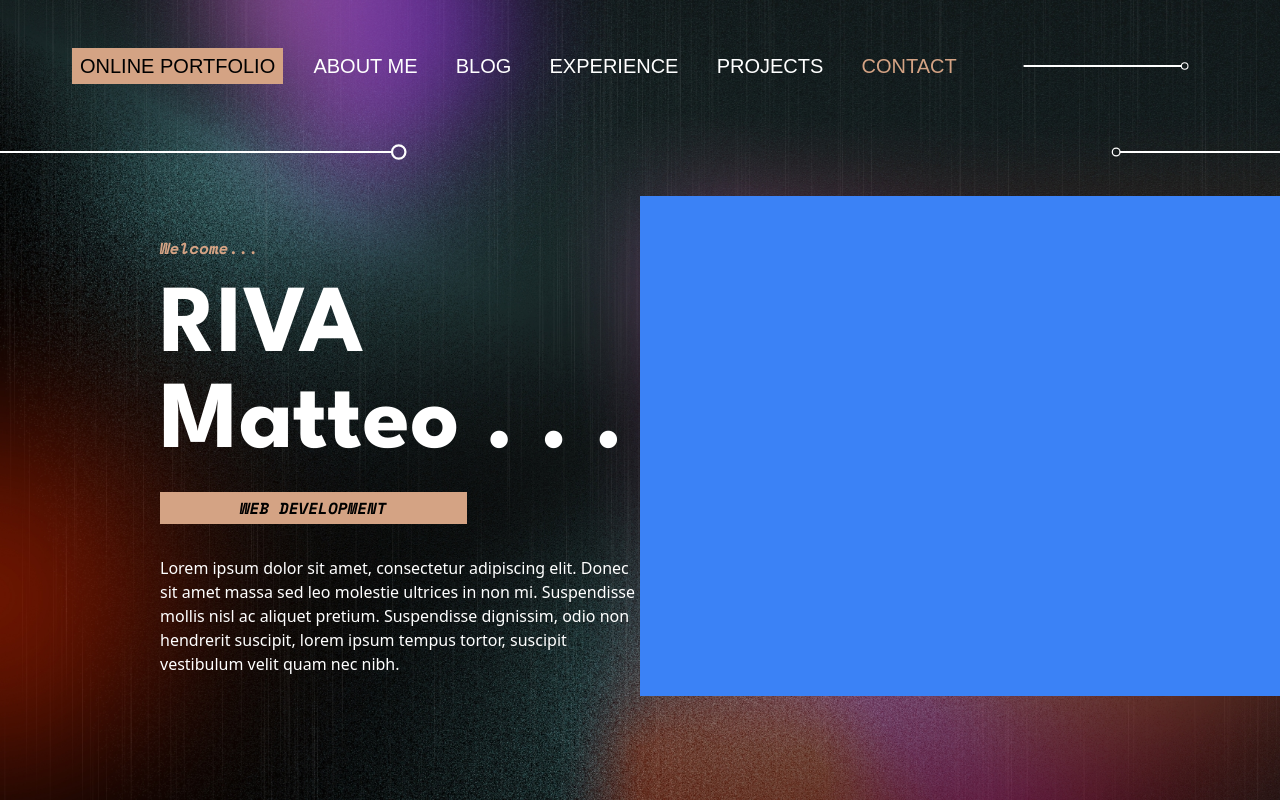
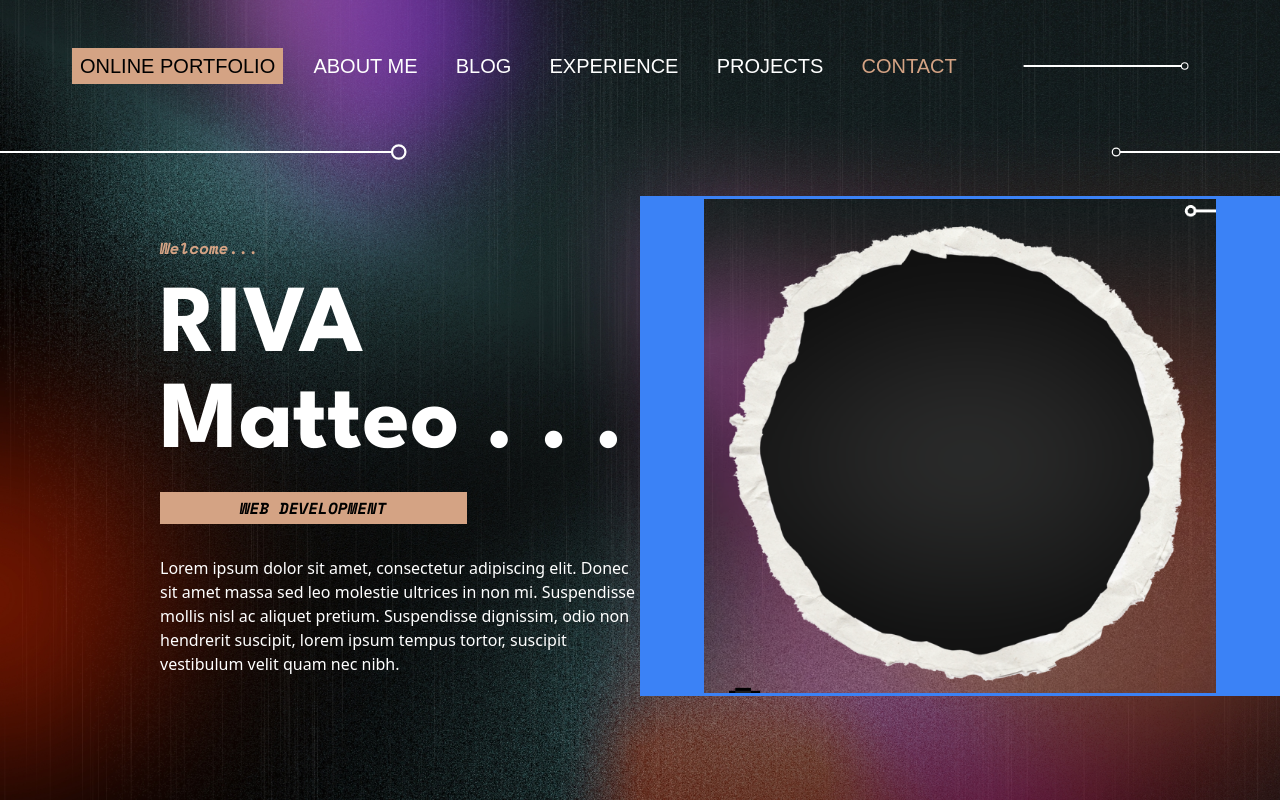
Before and after one commit to Temayoo/Portfolio-Projet-Matteo, a React (Vite) app in the folder mon-portfolio/: page / in a window 1280 px wide. Built offline with nearby package versions, Linux system fonts and the light colour scheme; the HTML template or start-up script is replaced by a standard one; a web font is replaced by a local one.

Commit message:
add Picture of me in right side of home page

```diff
--- a/mon-portfolio/src/pages/Home.jsx
+++ b/mon-portfolio/src/pages/Home.jsx
@@ -1,4 +1,5 @@
 import React from 'react';
+import me from '../assets/pictures/me.png';
 
 const Home = () => {
   return (
@@ -19,7 +20,11 @@ const Home = () => {
           </p>
         </div>
 
-        <div className="w-[50%] h-full bg-blue-500 flex items-center justify-center"></div>
+        <div className="w-[50%] h-full bg-blue-500 flex items-center justify-center">
+        <img src={me} alt="Me" className="w-[32rem] h-auto" />
+
+        </div>
+
       </div>
 
     </div>
```
Also changed, not shown: mon-portfolio/src/assets/pictures/me.png (added).
